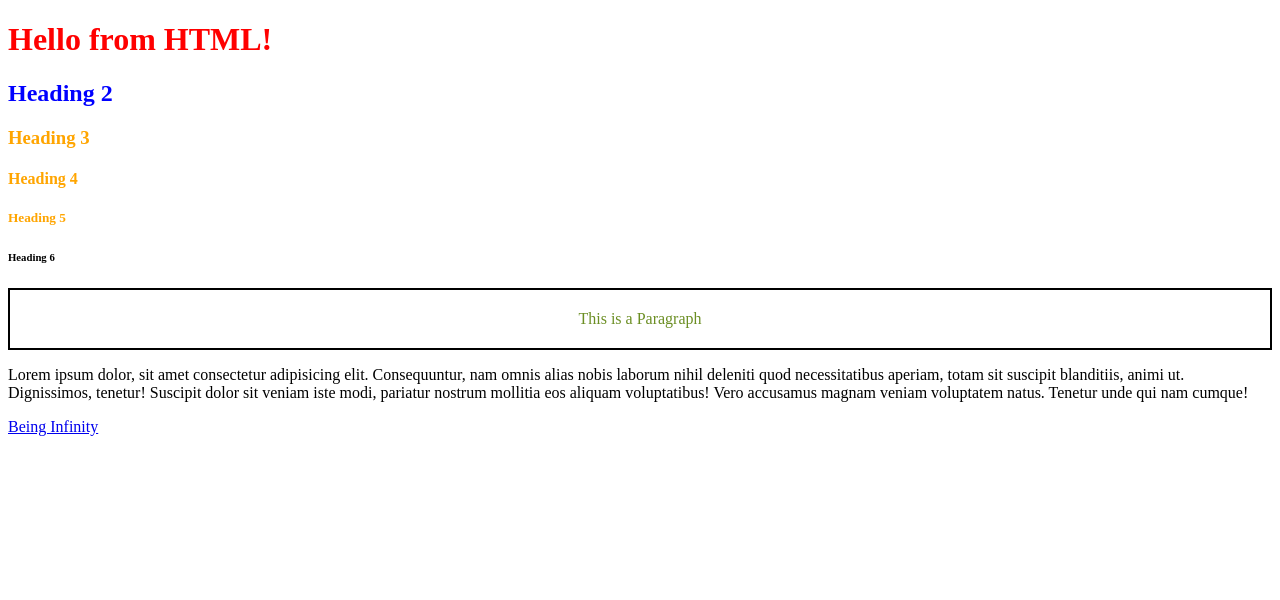
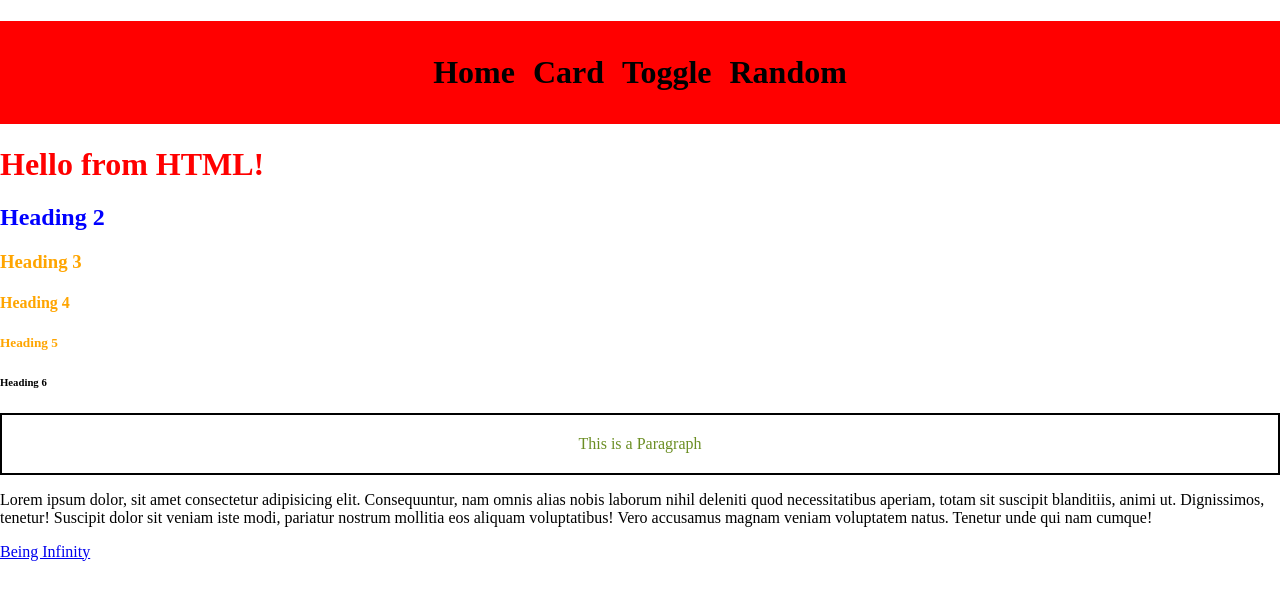
Before and after one commit to Gayathri17-rgn/autosuggest, a website: page frontend/index.html in a window 1280 px wide. Drawn offline with Linux system fonts and the light colour scheme.

Commit message:
created navbar

```diff
--- a/frontend/CSS/index.css
+++ b/frontend/CSS/index.css
@@ -15,3 +15,22 @@ h1{
     padding: 20px;
     text-align: center;
 }
+.navbar{
+    border: 3px;
+    border-color:red;
+    border-style: solid;
+    padding: 30px;
+    background-color:red;
+    text-align: center;
+}
+.navbar a{
+    padding: 5px;
+    color:black;
+    text-decoration: none;
+}
+.navbar a:hover{
+    background-color: white;
+}
+body{
+    margin:0px;
+}
--- a/frontend/index.html
+++ b/frontend/index.html
@@ -7,6 +7,14 @@
         <link rel="stylesheet" href="css/index.css">
 </head>
 <body>
+    <h1>
+        <div class="navbar">
+            <a href="">Home</a>
+            <a href="">Card</a>
+            <a href="">Toggle</a>
+            <a href="">Random</a>
+        </div>
+    </h1>
     <h1>Hello from HTML!</h1>
     <h2 id="Heading2">Heading 2</h2>
     <h3 class="Heading">Heading 3</h3>
```
